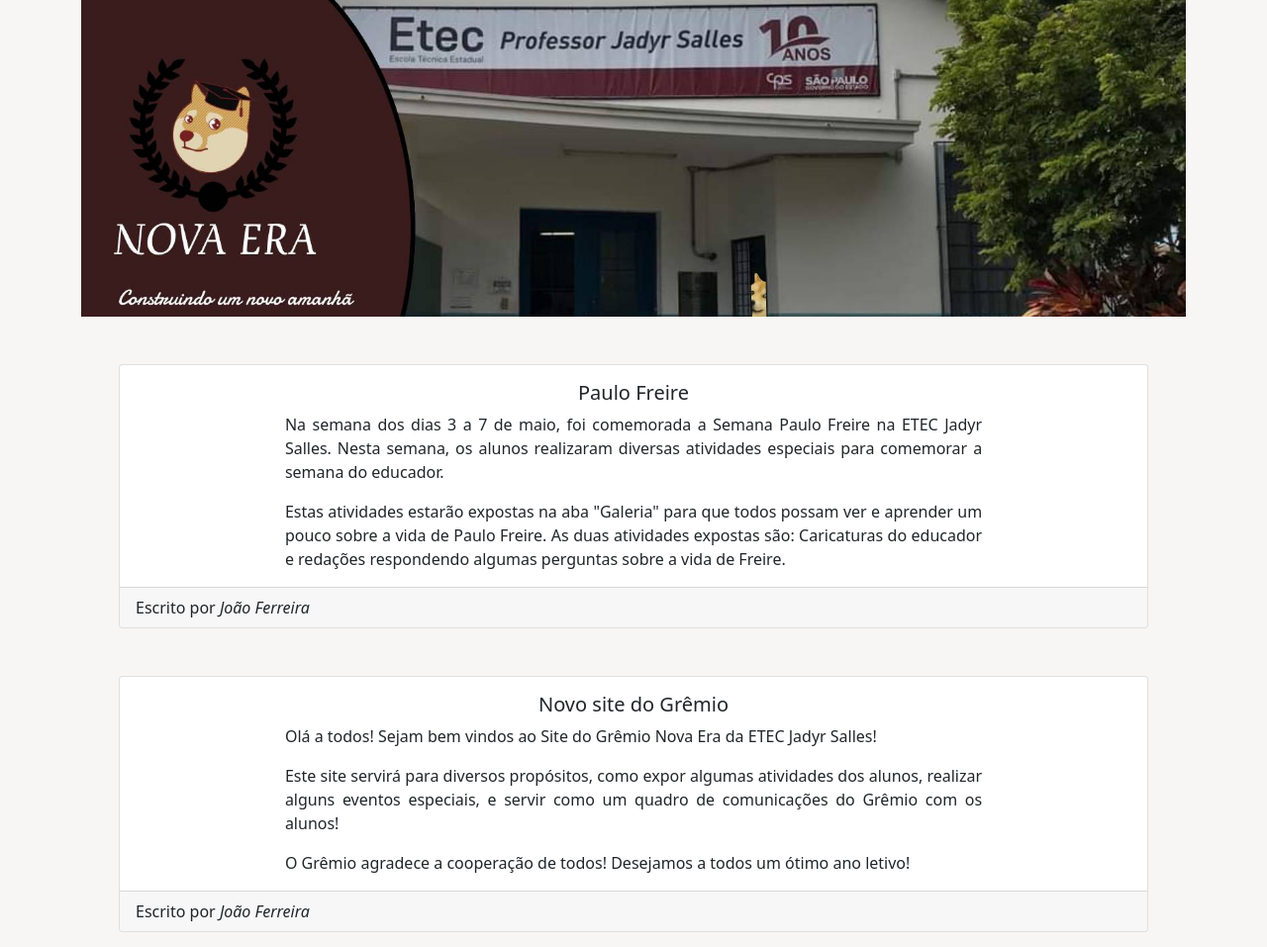
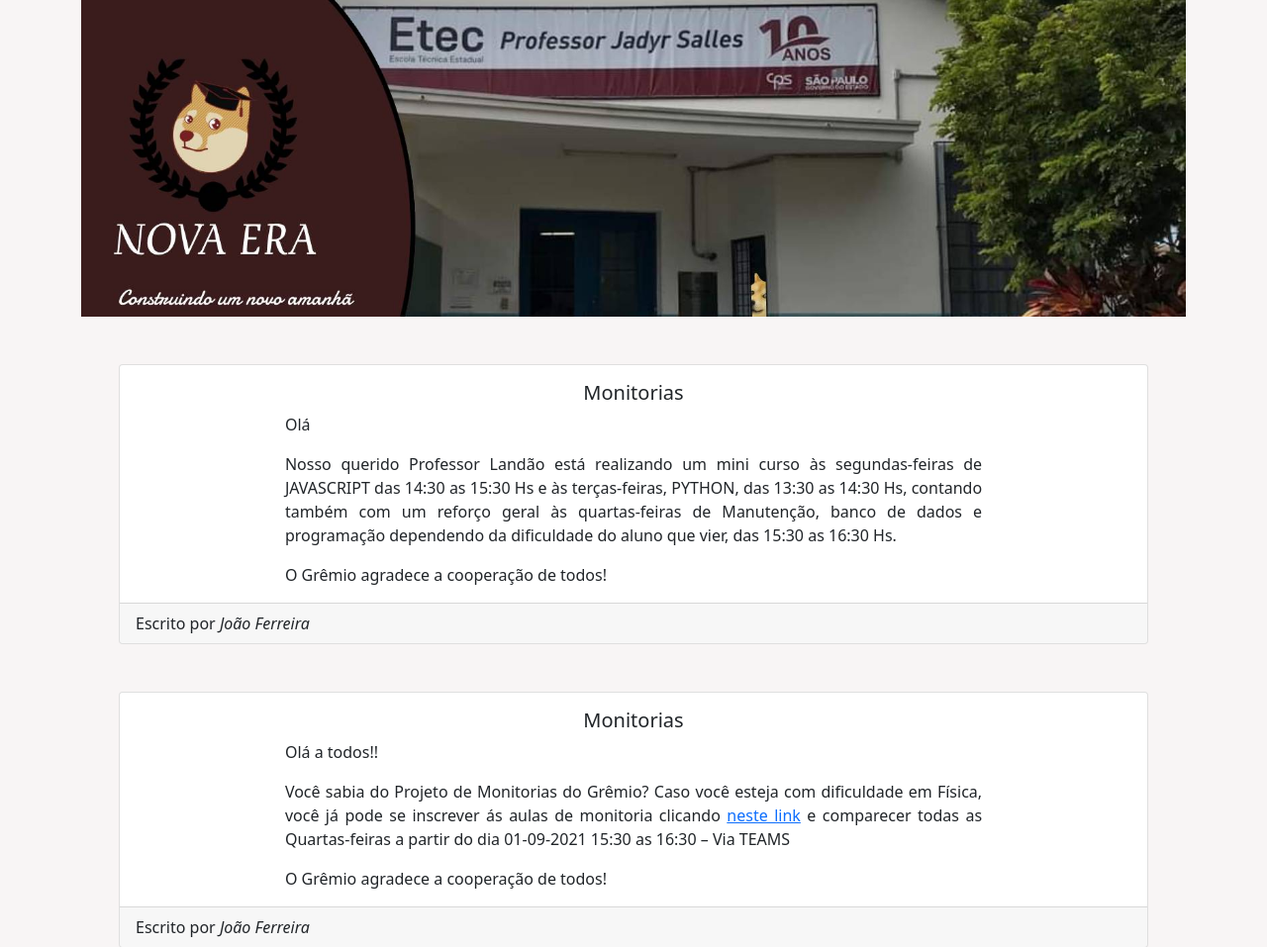
Before and after one commit to gabBatudo/gremio-b, a PHP site: page / in a window 1280 px wide. Shown: the part 72-1029 px from the top of the page at 99% size. Run offline with PHP 8.4, Linux system fonts and the light colour scheme.

Commit message:
adicionado as postagens

```diff
--- a/css/style.css
+++ b/css/style.css
@@ -296,7 +296,7 @@
 
 
 /* Media Query 1100px */
-@media (max-width: 1100px){
+@media (max-width: 1100px) and (min-width: 700px){
 
     /* index.php */
 
--- a/index.php
+++ b/index.php
@@ -3,18 +3,33 @@
 
     <section class="bg-cor" id="secIndex">
         <div class="container bg-cor">
+
             <div class="row d-flex justify-content-center py-5">
                 <div class="col-auto">
-                    <!-- Cards com os textos. Caso quiser, se pode fazer um array para não encher demais esse arquivo !-->
                     <div class="card" style="width: 65rem;">
                     <div class="card-body d-flex flex-column justify-content-center">
-                        <!-- Conteúdo dos textos !-->
-                        <h5 class="card-title text-center">Paulo Freire</h5>
-                        <p class="card-text text-justify lados">Na semana dos dias 3 a 7 de maio, foi comemorada a Semana Paulo Freire na ETEC Jadyr Salles. Nesta semana, os alunos realizaram diversas atividades especiais para comemorar a semana do educador.</p>
-                        <p class="card-text text-justify lados">Estas atividades estarão expostas na aba "Galeria" para que todos possam ver e aprender um pouco sobre a vida de Paulo Freire. As duas atividades expostas são: Caricaturas do educador e redações respondendo algumas perguntas sobre a vida de Freire.</p>
+                        <h5 class="card-title text-center">Monitorias</h5>
+                        <p class="card-text text-justify lados">Olá</p>
+                        <p class="card-text text-justify lados">Nosso querido Professor Landão está realizando um mini curso às segundas-feiras de JAVASCRIPT das 14:30 as 15:30 Hs e às terças-feiras, PYTHON, das 13:30 as 14:30 Hs, contando também com um reforço geral às quartas-feiras de Manutenção, banco de dados e programação dependendo da dificuldade do aluno que vier, das 15:30 as 16:30 Hs.</p>
+                        <p class="card-text text-justify lados">O Grêmio agradece a cooperação de todos!</p>
                     </div>
                     <div class="card-footer">
-                        Escrito por <cite title="Escrito por">João Ferreira</cite> <!-- Citação de quem escreveu o texto!-->
+                        Escrito por <cite title="Escrito por">João Ferreira</cite>
+                    </div>
+                </div>
+            </div>
+
+            <div class="row d-flex justify-content-center py-5">
+                <div class="col-auto">
+                    <div class="card" style="width: 65rem;">
+                    <div class="card-body d-flex flex-column justify-content-center">
+                        <h5 class="card-title text-center">Monitorias</h5>
+                        <p class="card-text text-justify lados">Olá a todos!!</p>
+                        <p class="card-text text-justify lados">Você sabia do Projeto de Monitorias do Grêmio? Caso você esteja com dificuldade em Física, você já pode se inscrever ás aulas de monitoria clicando <a href="https://forms.gle/wqAv8cBAg4EDsfTPA">neste link</a> e comparecer todas as Quartas-feiras a partir do dia 01-09-2021 15:30 as 16:30 – Via TEAMS</p>
+                        <p class="card-text text-justify lados">O Grêmio agradece a cooperação de todos!</p>
+                    </div>
+                    <div class="card-footer">
+                        Escrito por <cite title="Escrito por">João Ferreira</cite>
                     </div>
                 </div>
             </div>
@@ -33,6 +48,23 @@
                     </div>
                 </div>
             </div>
+
+            <div class="row d-flex justify-content-center py-5">
+                <div class="col-auto">
+                    <!-- Cards com os textos. Caso quiser, se pode fazer um array para não encher demais esse arquivo !-->
+                    <div class="card" style="width: 65rem;">
+                    <div class="card-body d-flex flex-column justify-content-center">
+                        <!-- Conteúdo dos textos !-->
+                        <h5 class="card-title text-center">Paulo Freire</h5>
+                        <p class="card-text text-justify lados">Na semana dos dias 3 a 7 de maio, foi comemorada a Semana Paulo Freire na ETEC Jadyr Salles. Nesta semana, os alunos realizaram diversas atividades especiais para comemorar a semana do educador.</p>
+                        <p class="card-text text-justify lados">Estas atividades estarão expostas na aba "Galeria" para que todos possam ver e aprender um pouco sobre a vida de Paulo Freire. As duas atividades expostas são: Caricaturas do educador e redações respondendo algumas perguntas sobre a vida de Freire.</p>
+                    </div>
+                    <div class="card-footer">
+                        Escrito por <cite title="Escrito por">João Ferreira</cite> <!-- Citação de quem escreveu o texto!-->
+                    </div>
+                </div>
+            </div>
+
         </div>
     </section>
 
```
